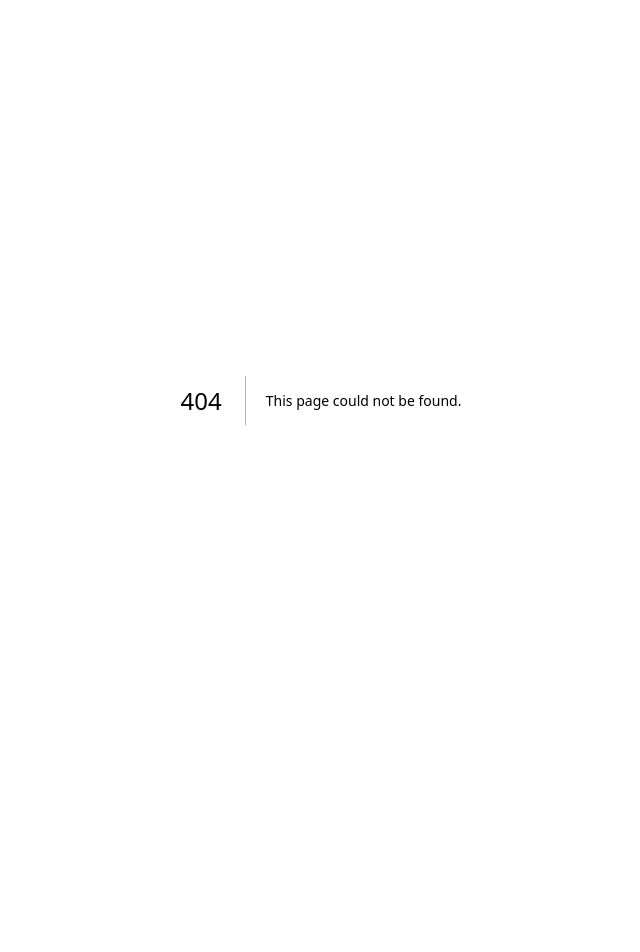
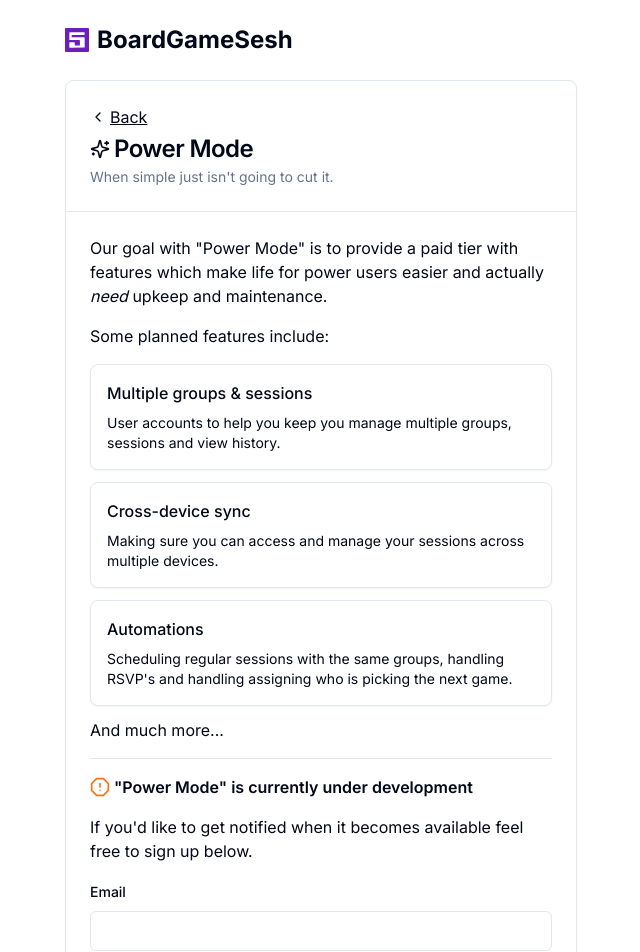
Before and after one commit to boardgamesesh/frontend, a Next.js app in the folder apps/session/: page /going-pro in a window 1280 px wide. Before the commit this address had no page. Shown: the top 952 px of the page, without its empty margins (319-959 px from the left). Before the commit the page ends 800 px from the top, so only its background shows below. Built offline with nearby package versions, Linux system fonts and the light colour scheme.

Commit message:
add content to promo

```diff
--- /dev/null
+++ b/apps/session/app/going-pro/page.tsx
@@ -0,0 +1,134 @@
+"use client";
+
+import { Button } from "@/components/ui/button";
+import {
+  Card,
+  CardContent,
+  CardDescription,
+  CardFooter,
+  CardHeader,
+  CardTitle,
+} from "@/components/ui/card";
+import {
+  Form,
+  FormField,
+  FormItem,
+  FormLabel,
+  FormControl,
+} from "@/components/ui/form";
+import { Input } from "@/components/ui/input";
+import { Separator } from "@/components/ui/separator";
+import { zodResolver } from "@hookform/resolvers/zod";
+import { ChevronLeft, OctagonAlert, Sparkles } from "lucide-react";
+import Link from "next/link";
+import { useForm } from "react-hook-form";
+import { z } from "zod";
+import Image from "next/image";
+import Logo from "@/public/logo.svg";
+
+export default function GoingPro() {
+  const formSchema = z.object({
+    email: z.string(),
+  });
+
+  const form = useForm<z.infer<typeof formSchema>>({
+    resolver: zodResolver(formSchema),
+    defaultValues: {
+      email: "",
+    },
+  });
+
+  function onSubmit(values: z.infer<typeof formSchema>) {
+    console.log(values);
+  }
+
+  return (
+    <div className="container max-w-xl space-y-6 mt-6">
+      <header>
+        <h1 className="font-bold mt-6 text-2xl flex gap-2 items-center">
+          <Image src={Logo} alt="" className="h-6 w-6" />
+          BoardGameSesh
+        </h1>
+      </header>
+      <Card className="w-full">
+        <CardHeader>
+          <span>
+            <Link href="/" className="underline inline-flex gap-1 items-center">
+              <ChevronLeft className="h-4 w-4" /> Back
+            </Link>
+          </span>
+          <CardTitle className="flex gap-1 items-center">
+            <Sparkles className="h-5 w-5" /> Power Mode
+          </CardTitle>
+          <CardDescription>
+            When simple just isn't going to cut it.
+          </CardDescription>
+        </CardHeader>
+        <CardContent className="border-t border-b pt-6 space-y-4">
+          <p>
+            Our goal with "Power Mode" is to provide a paid tier with features
+            which make life for power users easier and actually <em>need</em>{" "}
+            upkeep and maintenance.
+          </p>
+          <p>Some planned features include:</p>
+          <ul className="space-y-3">
+            <li>
+              <Card className="p-4 space-y-2">
+                <h2 className="font-medium">Multiple groups & sessions</h2>
+                <p className="text-sm">
+                  User accounts to help you keep you manage multiple groups,
+                  sessions and view history.
+                </p>
+              </Card>
+            </li>
+            <li>
+              <Card className="p-4 space-y-2">
+                <h2 className="font-medium">Cross-device sync</h2>
+                <p className="text-sm">
+                  Making sure you can access and manage your sessions across
+                  multiple devices.
+                </p>
+              </Card>
+            </li>
+            <li>
+              <Card className="p-4 space-y-2">
+                <h2 className="font-medium">Automations</h2>
+                <p className="text-sm">
+                  Scheduling regular sessions with the same groups, handling
+                  RSVP's and handling assigning who is picking the next game.
+                </p>
+              </Card>
+            </li>
+            <li>And much more...</li>
+          </ul>
+          <Separator />
+          <div className="flex gap-1 items-center font-semibold">
+            <OctagonAlert className="h-5 w-5 text-orange-500" /> "Power Mode" is
+            currently under development
+          </div>
+          <p>
+            If you'd like to get notified when it becomes available feel free to
+            sign up below.
+          </p>
+          <Form {...form}>
+            <form onSubmit={form.handleSubmit(onSubmit)} className="space-y-3">
+              <FormField
+                control={form.control}
+                name="email"
+                render={({ field }) => (
+                  <FormItem>
+                    <FormLabel>Email</FormLabel>
+                    <FormControl>
+                      <Input type="email" {...field} />
+                    </FormControl>
+                  </FormItem>
+                )}
+              />
+              <Button type="submit">Submit</Button>
+            </form>
+          </Form>
+        </CardContent>
+      </Card>
+    </div>
+  );
+}
--- a/apps/session/app/layout.tsx
+++ b/apps/session/app/layout.tsx
@@ -7,21 +7,6 @@ import { cn } from "../lib/utils";
 export const metadata: Metadata = {
   title: "BoardGameSesh",
   description: "Organise your next boardgame session with ease.",
-  openGraph: {
-    title: "BoardgameSesh",
-    description: "Organise your next boardgame session with ease.",
-    url: "https://boardgamesesh.com",
-    siteName: "BoardgameSesh",
-    images: [
-      {
-        url: "../public/logomark.png",
-        width: 800,
-        height: 600,
-      },
-    ],
-    locale: "en-AU",
-    type: "website",
-  },
 };
 
 const fontSans = FontSans({
@@ -42,7 +27,7 @@ export default function RootLayout({
           fontSans.variable
         )}
       >
-        {children}
+        <main>{children}</main>
       </body>
     </html>
   );
--- a/apps/session/app/page.tsx
+++ b/apps/session/app/page.tsx
@@ -10,7 +10,15 @@ import {
   FormLabel,
 } from "@/components/ui/form";
 import { Input } from "@/components/ui/input";
-import { ChevronRight, DicesIcon, Info, Plus, Sparkles, X } from "lucide-react";
+import {
+  ChevronRight,
+  CloudLightning,
+  DicesIcon,
+  Info,
+  Plus,
+  Sparkles,
+  X,
+} from "lucide-react";
 import { useEffect, useState } from "react";
 import { useForm } from "react-hook-form";
 import { z } from "zod";
@@ -21,7 +29,7 @@ import { Separator } from "@/components/ui/separator";
 import Image from "next/image";
 import Logo from "@/public/logo.svg";
 
-export default function Home() {
+export default function Session() {
   const [players, setPlayers] = useState<string[]>([]);
   const [picker, setPicker] = useState<string | null>();
   const [seshNo, setSeshNo] = useState<number>(1);
@@ -119,7 +127,6 @@ export default function Home() {
   };
 
   return (
-    <main>
     <div className="container max-w-lg space-y-6">
       <header>
         <h1 className="font-bold mt-6 text-2xl flex gap-2 items-center">
@@ -251,18 +258,17 @@ export default function Home() {
       </div>
       <div className="bg-slate-100 rounded p-4 space-y-2">
         <h2 className="text-lg font-bold text-slate-600 flex gap-1 items-center">
-            <Sparkles className="h-5 w-5" /> Going "Pro" for $5/mo
+          <Sparkles className="h-5 w-5" /> Need more power?
         </h2>
         <ul className="list-disc pl-5">
-            <li>Sync your sesh across multiple devices</li>
-            <li>Automatic pick order management</li>
-            <li>See your sesh history</li>
+          <li>Multiple groups & sessions</li>
+          <li>Cross-device sync</li>
+          <li>Automations</li>
         </ul>
-          <Link href="/pro" className="underline block">
+        <Link href="/going-pro" className="underline block">
           Find out more...
         </Link>
       </div>
     </div>
-    </main>
   );
 }
--- a/apps/session/components/ui/card.tsx
+++ b/apps/session/components/ui/card.tsx
@@ -1,6 +1,6 @@
-import * as React from "react"
+import * as React from "react";
 
-import { cn } from "@/lib/utils"
+import { cn } from "@/lib/utils";
 
 const Card = React.forwardRef<
   HTMLDivElement,
@@ -14,8 +14,8 @@ const Card = React.forwardRef<
     )}
     {...props}
   />
-))
-Card.displayName = "Card"
+));
+Card.displayName = "Card";
 
 const CardHeader = React.forwardRef<
   HTMLDivElement,
@@ -26,14 +26,14 @@ const CardHeader = React.forwardRef<
     className={cn("flex flex-col space-y-1.5 p-6", className)}
     {...props}
   />
-))
-CardHeader.displayName = "CardHeader"
+));
+CardHeader.displayName = "CardHeader";
 
 const CardTitle = React.forwardRef<
   HTMLParagraphElement,
   React.HTMLAttributes<HTMLHeadingElement>
 >(({ className, ...props }, ref) => (
-  <h3
+  <h2
     ref={ref}
     className={cn(
       "text-2xl font-semibold leading-none tracking-tight",
@@ -41,8 +41,8 @@ const CardTitle = React.forwardRef<
     )}
     {...props}
   />
-))
-CardTitle.displayName = "CardTitle"
+));
+CardTitle.displayName = "CardTitle";
 
 const CardDescription = React.forwardRef<
   HTMLParagraphElement,
@@ -53,16 +53,16 @@ const CardDescription = React.forwardRef<
     className={cn("text-sm text-muted-foreground", className)}
     {...props}
   />
-))
-CardDescription.displayName = "CardDescription"
+));
+CardDescription.displayName = "CardDescription";
 
 const CardContent = React.forwardRef<
   HTMLDivElement,
   React.HTMLAttributes<HTMLDivElement>
 >(({ className, ...props }, ref) => (
   <div ref={ref} className={cn("p-6 pt-0", className)} {...props} />
-))
-CardContent.displayName = "CardContent"
+));
+CardContent.displayName = "CardContent";
 
 const CardFooter = React.forwardRef<
   HTMLDivElement,
@@ -73,7 +73,14 @@ const CardFooter = React.forwardRef<
     className={cn("flex items-center p-6 pt-0", className)}
     {...props}
   />
-))
-CardFooter.displayName = "CardFooter"
+));
+CardFooter.displayName = "CardFooter";
 
-export { Card, CardHeader, CardFooter, CardTitle, CardDescription, CardContent }
+export {
+  Card,
+  CardHeader,
+  CardFooter,
+  CardTitle,
+  CardDescription,
+  CardContent,
+};
```
Lines whose indentation alone changed are shown as unchanged.
